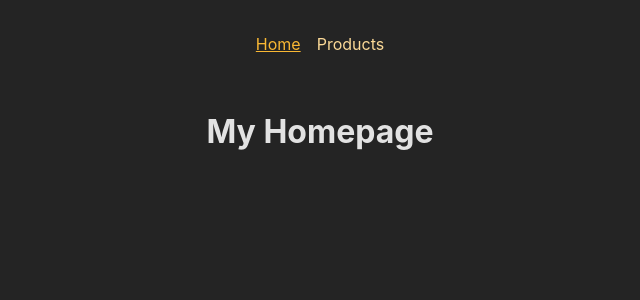
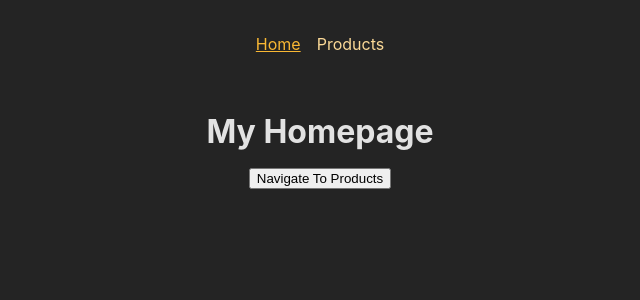
Before and after one commit to tarunislucky/react-router, a React (Create React App) app: page / in a window 1280 px wide. Shown: the top 300 px of the page, without its empty margins (320-960 px from the left). Built offline with nearby package versions, Linux system fonts and the light colour scheme.

Commit message:
navigate on event/programatically u: useNavigate

```diff
--- a/src/pages/Homepage.js
+++ b/src/pages/Homepage.js
@@ -1,8 +1,14 @@
 import { Fragment } from "react";
+import { useNavigate } from "react-router-dom";
 const Homepage = () => {
+	const navigate = useNavigate();
+	const productNavigationButtonHandler = () => {
+		navigate("/products");
+	}
 	return (
 		<>
 			<h1>My Homepage</h1>
+			<button onClick={productNavigationButtonHandler}>Navigate To Products</button>
 		</>
 	)
 }
```
